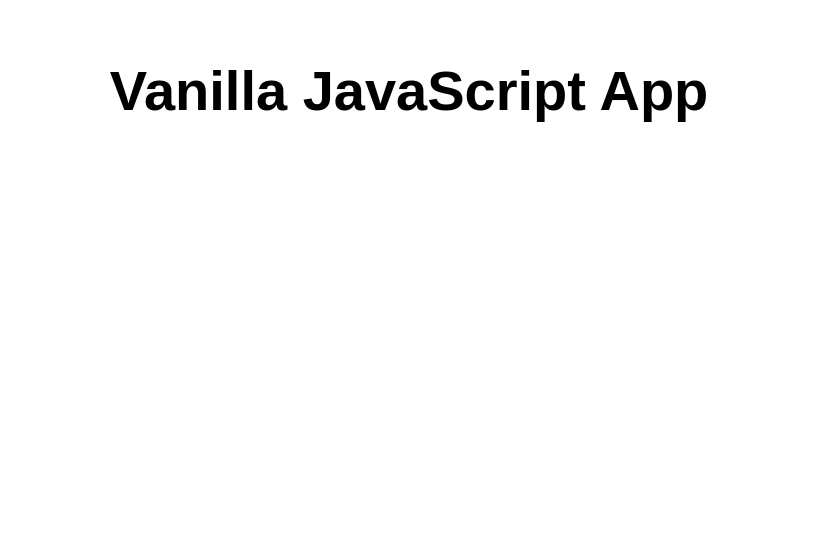
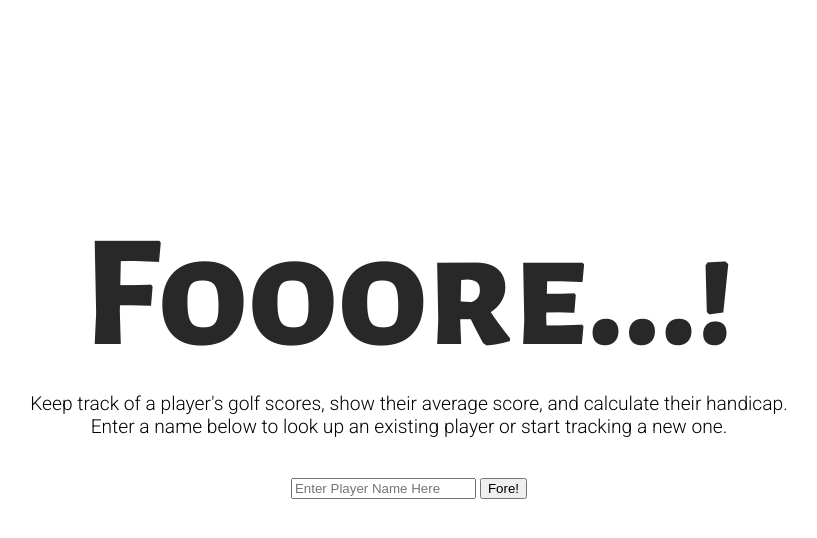
Before and after one commit to DevByAndrew/fore-static, a plain HTML site: page src/index.html in a window 1280 px wide. Shown: the whole page, without its empty margins (231-1048 px from the left). Drawn offline with nearby package versions, Linux system fonts and the light colour scheme.

Commit message:
Commit made from VS Code Azure Static Web Apps

```diff
--- a/src/index.html
+++ b/src/index.html
@@ -3,15 +3,51 @@
 
 <head>
   <meta charset="UTF-8">
+
   <meta name="viewport" content="width=device-width, initial-scale=1.0">
+
+  <link rel="preconnect" href="https://fonts.googleapis.com">
+  <link rel="preconnect" href="https://fonts.gstatic.com" crossorigin>
+  <link href="https://fonts.googleapis.com/css2?family=Alegreya+Sans+SC:wght@500;800&family=Roboto:wght@300&display=swap" rel="stylesheet">
   <link rel="stylesheet" href="styles.css">
-  <title>Vanilla JavaScript App</title>
+
+  <title>Fooore...!</title>
 </head>
 
 <body>
-  <main>
-    <h1>Vanilla JavaScript App</h1>
-  </main>
+
+  <!-- Header Texts -->
+  <div class="header">
+    <div class="foreHeader">
+      <h1>Fooore...!</h1>
+    </div>
+    <div class="nameHeader">
+      <h1 class="nameH1">Temp</h1>
+    </div>
+  </div>
+
+  <!-- Body Texts -->
+  <div class="copy">
+    <div class="defaultCopy">
+      <p>Keep track of a player's golf scores, show their average score, and calculate their handicap. Enter a name below to look up an existing player or start tracking a new one.</p>
+    </div>
+    <div class="playerCopy">
+      <p class="playerP">Temp</p>
+    </div>
+  </div>
+
+  <!-- Input Forms / Buttons -->
+  <div class="inputs">
+    <div class="nameInputForm">
+      <form action="https://fore-function.azurewebsites.net" method="post">
+        <input type="text" class="nameInput" name="playerName" placeholder="Enter Player Name Here">
+        <button type="submit">Fore!</button>
+      </form>
+    </div>
+  </div>
+
+  <script src="https://code.jquery.com/jquery-3.6.0.min.js"></script>
+  <script src="index.js" charset="utf-8"></script>
 </body>
 
 </html>
--- /dev/null
+++ b/src/index.js
@@ -0,0 +1,7 @@
+//Fade in main content
+$('.foreHeader').fadeIn(1200)
+
+setTimeout(function(){
+    $('.defaultCopy').fadeIn(1200),
+    $('.nameInputForm').fadeIn(1200)
+}, 600)
--- a/src/styles.css
+++ b/src/styles.css
@@ -1,21 +1,56 @@
-* {
-  font-family: Arial, Helvetica, sans-serif;
-}
+body{
+    overflow: hidden;
+  }
 
-html, body {
-  margin: 0;
-  border: 0;
-  padding: 0;
-  background-color: #fff;
-}
+  h1{
+    text-align: center;
+    font-family: 'Alegreya Sans SC', sans-serif;
+    font-weight: 800;
+    font-size: 10rem;
+    overflow-wrap: break-word;
+    line-height: 7rem;
+    margin: inherit;
+  }
 
-main {
-  margin: auto;
-  width: 50%;
-  padding: 20px;
-}
+  p{
+    font-family: 'Roboto', sans-serif;
+    font-weight: 300;
+    font-size: 1.2rem;
+    text-align: center;
+  }
 
-main > h1 {
-  text-align: center;
-  font-size: 3.5em;
-}
+  .header{
+    width: 80vw;
+    margin: 30vh auto 5vh auto;
+    color: #282828;
+  }
+
+  .foreHeader{
+    display: none;
+  }
+
+  .nameHeader{
+    display: none;
+  }
+
+  .copy{
+    width: 60vw;
+    margin: auto;
+  }
+
+  .defaultCopy{
+    display: none;
+  }
+
+  .playerCopy{
+    display: none;
+  }
+
+  .inputs{
+    margin-top: 5vh;
+    text-align: center;
+  }
+
+  .nameInputForm{
+    display: none;
+  }
```
